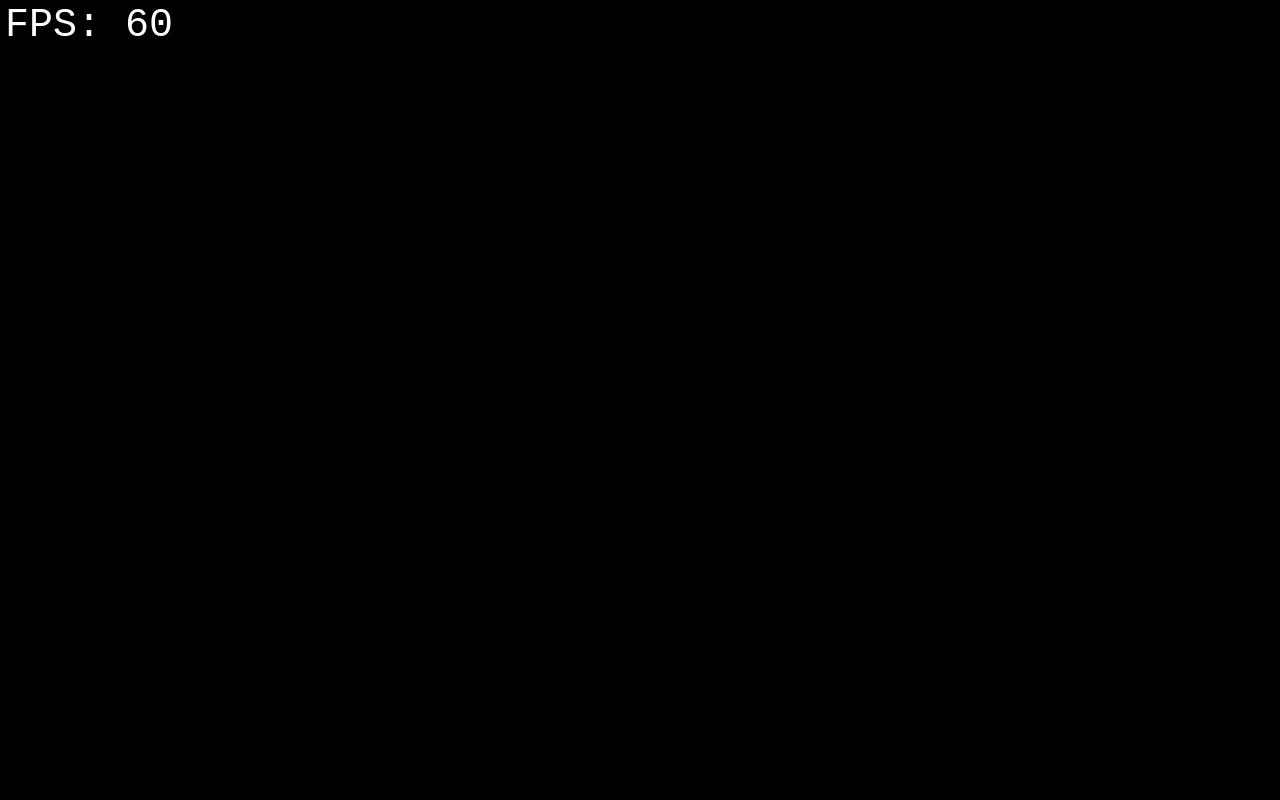
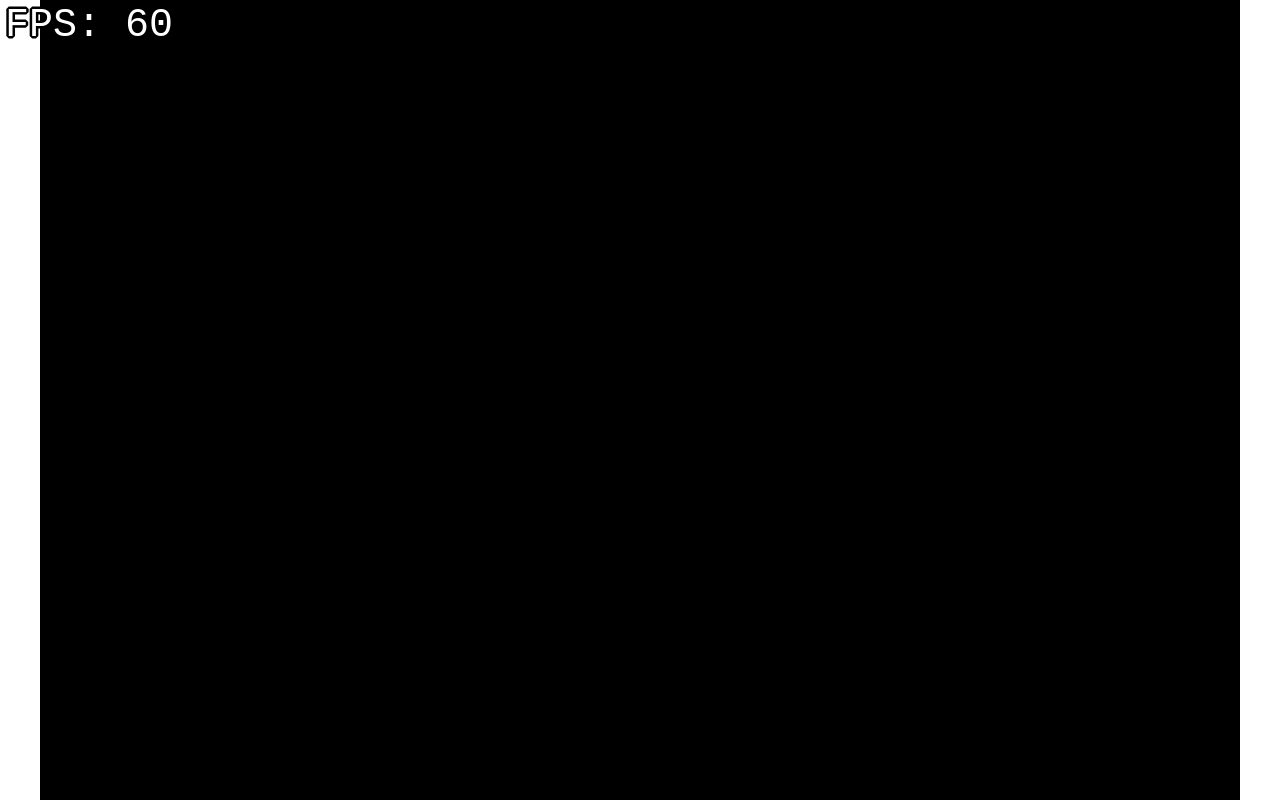
Before and after one commit to rxn7/canvastein, a plain HTML site: page index.html in a window 1280 px wide. Drawn offline with Linux system fonts and the light colour scheme.

Commit message:
Subscreen rendering

```diff
--- a/index.html
+++ b/index.html
@@ -1,6 +1,7 @@
 <!DOCTYPE html>
 <html lang="en">
 <head>
+	<meta name="viewport" content="width=device-width, initial-scale=1.0, maximum-scale=1.0, user-scalable=no" >
 	<meta charset="UTF-8">
 	<link rel="stylesheet" href="style.css">
 	<title>Canvastein</title>
--- a/js/index.js
+++ b/js/index.js
@@ -1,13 +1,35 @@
 import * as Renderer from './renderer.js';
+import { Rect } from './rect.js';
+const SUBSCREEN_ASPECT_RATIO = 3 / 2;
 let lastTimeStamp;
+let subScreenRect = new Rect();
 function GameLoop(timeStamp) {
     const deltaTime = (timeStamp - lastTimeStamp) / 1000;
     Renderer.ClearCanvas();
-    Renderer.DrawText(`FPS: ${Math.round(1 / deltaTime)}`, 5, 5, 40);
+    Renderer.DrawRect(subScreenRect, 'black');
+    Renderer.DrawText(`FPS: ${Math.round(1 / deltaTime)}`, 5, 5, 40, 'white', 'monospace', 5, 'black');
     lastTimeStamp = timeStamp;
     window.requestAnimationFrame(GameLoop);
 }
-window.onload = () => {
+function CalculateSubScreenSize() {
+    const proportionWidth = Renderer.canvas.height * SUBSCREEN_ASPECT_RATIO;
+    if (proportionWidth < Renderer.canvas.width) {
+        subScreenRect.width = proportionWidth;
+        subScreenRect.x = Renderer.canvas.width / 2 - subScreenRect.width / 2;
+    }
+    else {
+        subScreenRect.width = Renderer.canvas.width;
+        subScreenRect.x = 0;
+    }
+    subScreenRect.height = subScreenRect.width / SUBSCREEN_ASPECT_RATIO;
+    subScreenRect.y = Renderer.canvas.height / 2 - subScreenRect.height / 2;
+}
+function OnResize() {
     Renderer.UpdateCanvasSize();
+    CalculateSubScreenSize();
+}
+window.addEventListener('resize', OnResize);
+window.addEventListener('load', () => {
+    OnResize();
     window.requestAnimationFrame(GameLoop);
-};
+});
--- /dev/null
+++ b/js/rect.js
@@ -0,0 +1,9 @@
+export class Rect {
+    constructor(x = 0, y = 0, width = 0, height = 0) {
+        this.x = x;
+        this.y = y;
+        this.width = width;
+        this.height = height;
+    }
+}
+;
--- a/js/renderer.js
+++ b/js/renderer.js
@@ -1,18 +1,27 @@
 export const canvas = document.getElementById('canvas');
 export const ctx = canvas.getContext('2d');
-export function DrawText(text, x = 0, y = 0, fontSize = 20, fontColor = 'white', align = 'left', baseLine = 'top', font = 'monospace') {
-    ctx.fillStyle = fontColor;
-    ctx.font = `${fontSize}px ${font}`;
+export function DrawText(text, x = 0, y = 0, size = 20, color = 'white', font = 'monospace', strokeSize = 0, strokeColor = 'black', align = 'left', baseline = 'top') {
+    ctx.fillStyle = color;
+    ctx.font = `${size}px ${font}`;
     ctx.textAlign = align;
-    ctx.textBaseline = baseLine;
+    ctx.textBaseline = baseline;
+    if (strokeSize != 0) {
+        ctx.lineJoin = 'bevel';
+        ctx.lineWidth = strokeSize;
+        ctx.strokeStyle = strokeColor;
+        ctx.strokeText(text, x, y);
+    }
     ctx.fillText(text, x, y);
 }
-export function ClearCanvas() {
-    ctx.fillStyle = 'black';
+export function DrawRect(rect, color = 'white') {
+    ctx.fillStyle = color;
+    ctx.fillRect(rect.x, rect.y, rect.width, rect.height);
+}
+export function ClearCanvas(color = 'white') {
+    ctx.fillStyle = color;
     ctx.fillRect(0, 0, canvas.width, canvas.height);
 }
 export function UpdateCanvasSize() {
-    canvas.width = window.innerWidth;
-    canvas.height = window.innerHeight;
+    canvas.width = window.innerWidth * window.devicePixelRatio;
+    canvas.height = window.innerHeight * window.devicePixelRatio;
 }
-window.addEventListener('resize', UpdateCanvasSize);
--- /dev/null
+++ b/ts/rect.ts
@@ -0,0 +1,13 @@
+export class Rect {
+	public x: number;
+	public y: number;
+	public width: number;
+	public height: number;
+
+	constructor(x: number = 0, y: number = 0, width: number = 0, height: number = 0) {
+		this.x = x;
+		this.y = y;
+		this.width = width;
+		this.height = height;
+	}
+};
```
Also changed, not shown: ts/index.ts (+30 -3 lines), ts/renderer.ts (+23 -10 lines).
